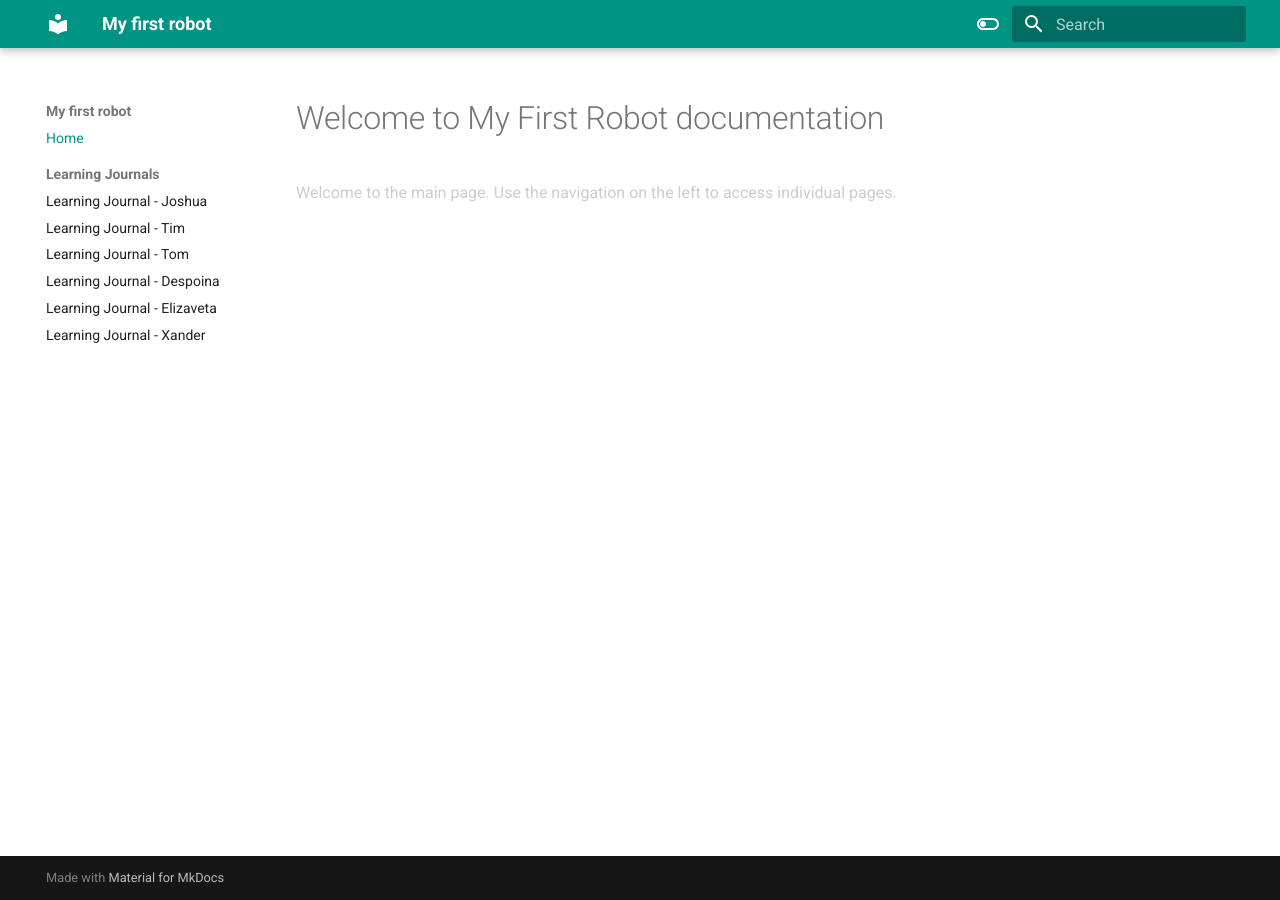
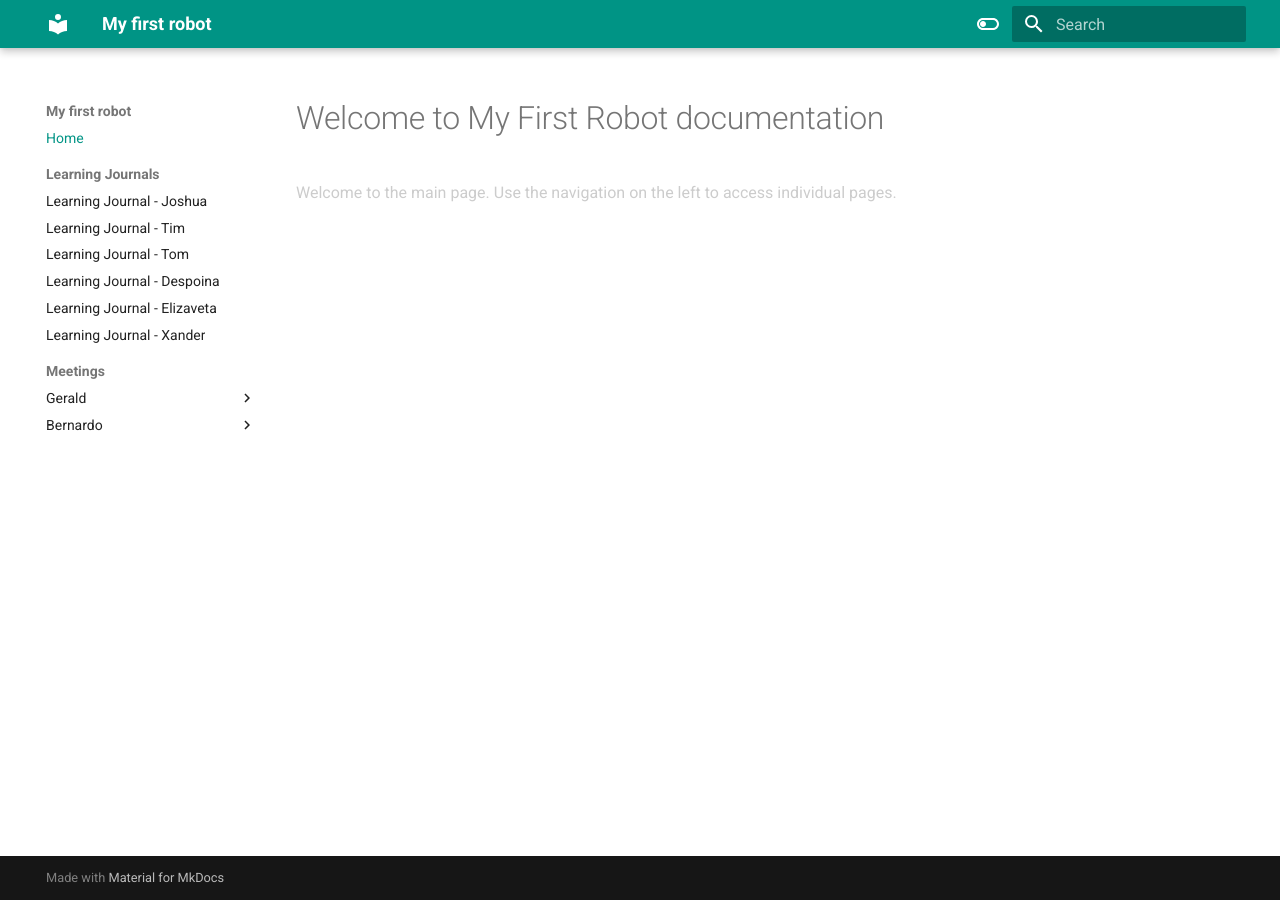
Before and after one commit to VioletHarmon2002/MyFirstRobot, an MkDocs documentation site: the page built from docs/index.md, in a window 1280 px wide. Built offline with MkDocs 1.6.1 and Material for MkDocs 9.7.7, drawn with Linux system fonts in a browser that asks for light colours; some of the changed lines change nothing that is shown.

Commit message:
ADD -Added the pages to the mkdocs page
ADded the pages of the meeting correctly to the mkdocs nav

```diff
--- a/mkdocs.yml
+++ b/mkdocs.yml
@@ -33,6 +33,12 @@
       - Learning Journal - Despoina: Learning Journals/learning-journal-despoina.md
       - Learning Journal - Elizaveta: Learning Journals/learning-journal-elizaveta.md
       - Learning Journal - Xander: Learning Journals/learning-journal-xander.md
+  - Meetings:
+      - Gerald:
+          - 13 November: Meetings/Gerald/13-11-2024.md
+          - 20 November: Meetings/Gerald/20-11-2024.md
+      - Bernardo:
+          - 22 November: Meetings/Bernardo/22-11-2024.md
 
 
 markdown_extensions:
```
